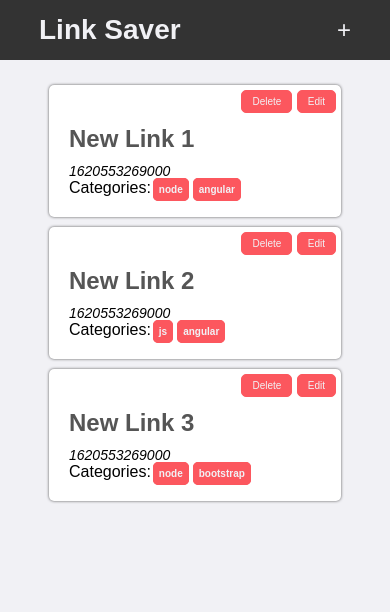
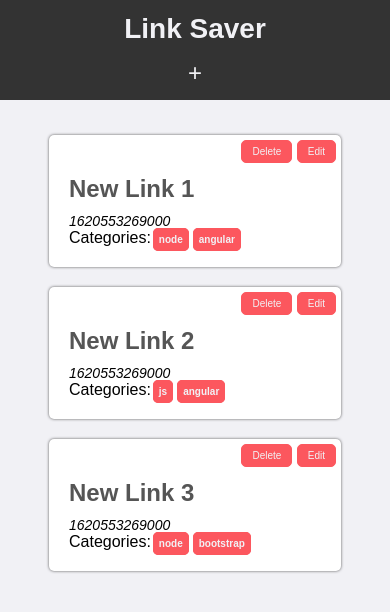
Before and after one commit to devrakeshvsv/link_saver, a plain HTML site: page index.html in a window 390 px wide. Drawn offline with Linux system fonts and the light colour scheme.

Commit message:
Responsive Design With Flexbox

```diff
--- a/app.css
+++ b/app.css
@@ -75,6 +75,17 @@ a:hover {
 	color: var(--light-accent-color);
 }
 
+@media only screen and (max-width: 768px) {
+	#nav {
+		height: 100px;
+	}
+
+	#navContainer {
+		flex-direction: column;
+		justify-content: space-evenly;
+	}
+}
+
 /* ? ----------------------- */
 /* ? Panel */
 /* ? ----------------------- */
@@ -132,6 +143,15 @@ button:hover {
 	position: relative;
 }
 
+#linksList {
+	display: flex;
+	flex-wrap: wrap;
+}
+
+.flex-item {
+	flex-basis: 100%;
+}
+
 .link-options {
 	position: absolute;
 	top: 5px;
@@ -157,3 +177,14 @@ button:hover {
 	background-color: var(--main-accent);
 	color: var(--light-accent-color);
 }
+
+@media only screen and (min-width: 769px) {
+	.flex-item {
+		flex-basis: 50%;
+	}
+}
+@media only screen and (min-width: 1281px) {
+	.flex-item {
+		flex-basis: 33%;
+	}
+}
--- a/app.js
+++ b/app.js
@@ -113,6 +113,7 @@ function displayLinks() {
 	let index = 0;
 	for (let link of links) {
 		let linkHTMLString = `
+      <div class="flex-item">
         <div class="link panel">
           <div class="link-options">
             <button class="btn-sm" onclick="deleteLink(${index})">Delete</button>
@@ -128,6 +129,7 @@ function displayLinks() {
 			linkHTMLString += `<span class="category">${category}</span>`;
 		}
 		linkHTMLString += `
+          </div>
         </div>
       </div>`;
 		linksList.innerHTML += linkHTMLString;
```
Lines whose indentation alone changed are shown as unchanged.
